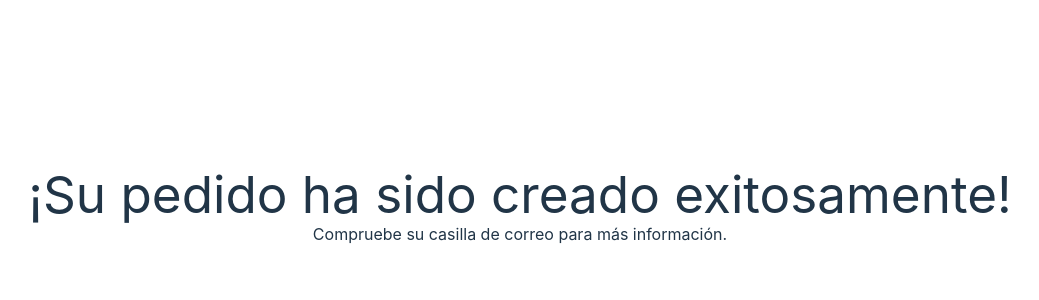
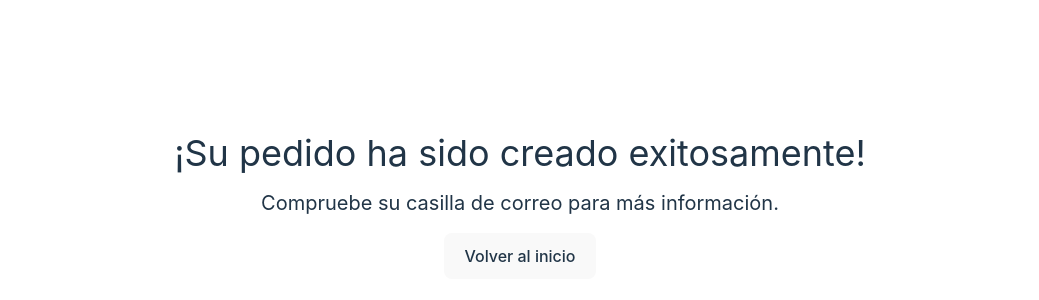
Before and after one commit to SantiZai/reto3-app-almuerzos-astro, a React (Vite) app: page /order/confirm in a window 1280 px wide. Shown: the part 194-494 px from the top of the page, without its empty margins (120-1159 px from the left). Built offline with nearby package versions, Linux system fonts and the light colour scheme.

Commit message:
finish the web app

```diff
--- a/src/pages/ConfirmPage.tsx
+++ b/src/pages/ConfirmPage.tsx
@@ -1,10 +1,17 @@
+import { useNavigate } from "react-router-dom";
+
 const ConfirmPage = () => {
-    return (
-        <main>
-            <h1>¡Su pedido ha sido creado exitosamente!</h1>
-            <h3>Compruebe su casilla de correo para más información.</h3>
-        </main>
-    )
-}
+  const navigate = useNavigate();
 
-export default ConfirmPage
+  return (
+    <main>
+      <h1 className="text-4xl mb-4">¡Su pedido ha sido creado exitosamente!</h1>
+      <h3 className="text-xl mb-4">
+        Compruebe su casilla de correo para más información.
+      </h3>
+      <button onClick={() => navigate("/")}>Volver al inicio</button>
+    </main>
+  );
+};
+
+export default ConfirmPage;
--- a/src/pages/OrderPage.tsx
+++ b/src/pages/OrderPage.tsx
@@ -3,6 +3,7 @@ import { createOrder, getMenus } from "../utils/data";
 import { Menu } from "../utils/models";
 import { userStore } from "../utils/state";
 import Card from "../components/Card";
+import { useNavigate } from "react-router-dom";
 
 const OrderPage = () => {
   const [menus, setMenus] = useState<Menu[]>();
@@ -11,6 +12,8 @@ const OrderPage = () => {
   const [postre, setPostre] = useState("");
 
   const user = userStore((state) => state.user);
+
+  const navigate = useNavigate();
 
   useEffect(() => {
     getMenus("senior").then((res) => setMenus(res));
@@ -112,7 +115,7 @@ const OrderPage = () => {
         )}
         <button
           className="w-full mt-8"
-          onClick={() =>
+          onClick={() => {
             createOrder(
               {
                 employeeid: user.id,
@@ -123,8 +126,9 @@ const OrderPage = () => {
                 },
               },
               user.email
-            )
-          }
+            );
+            navigate("/order/confirm");
+          }}
         >
           Confirmar orden
         </button>
```
